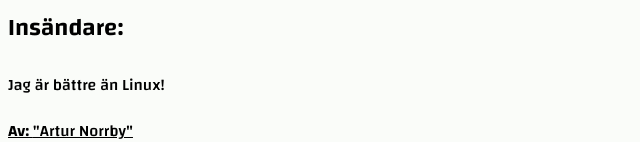
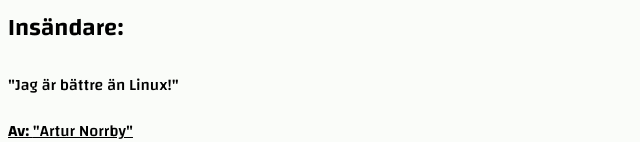
Before and after one commit to KillerrabbitAos/helenelund.org, a plain HTML site: page index.html in a window 1280 px wide. Shown: the part 810-952 px from the top of the page, 0-640 px from the left. Drawn offline with Linux system fonts and the light colour scheme.

Commit message:
Update index.html
Fixade citattecken på insändare

```diff
--- a/index.html
+++ b/index.html
@@ -50,7 +50,7 @@
   <h1>
     <h2>Insändare:</h2>
 
-    <p>Jag är bättre än Linux!</p>
+    <p>"Jag är bättre än Linux!"</p>
 
     <p></p>
 
```
